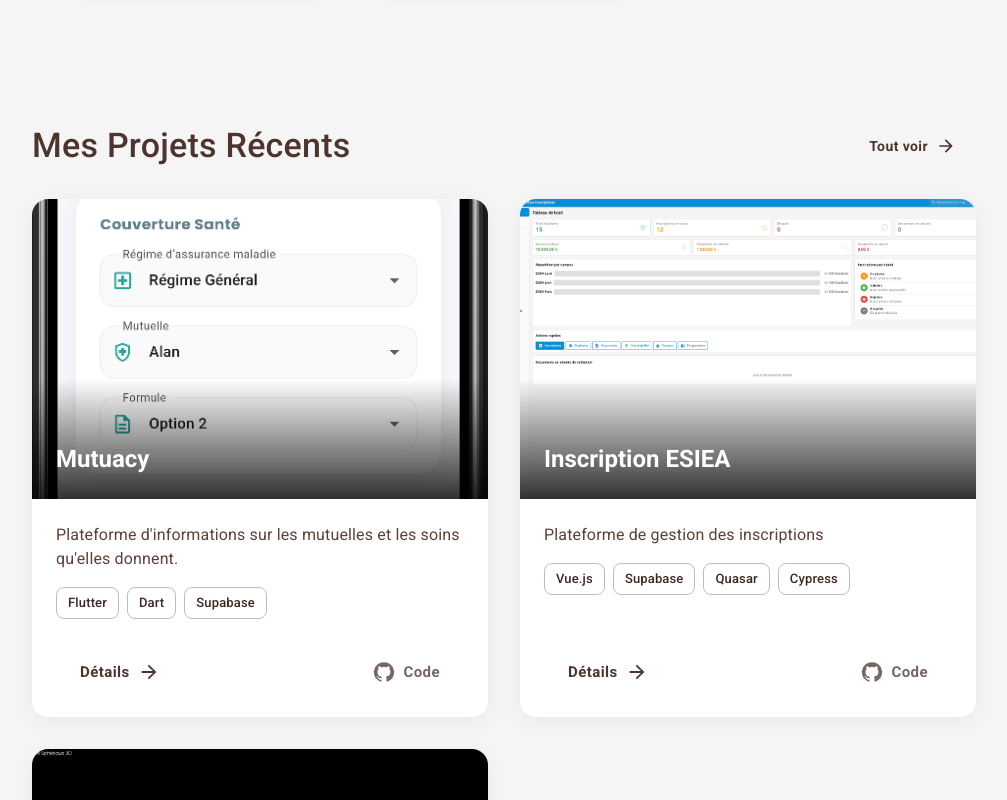
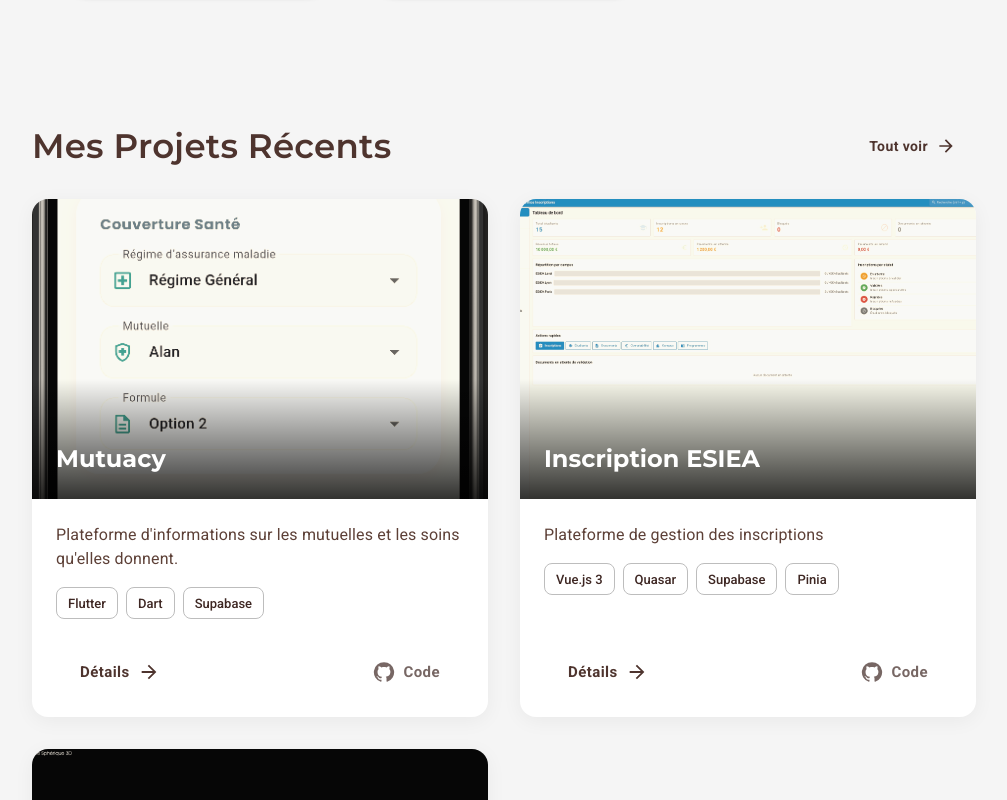
Before and after one commit to xav1312/Portfolio, a React (Vite) app: page / in a window 1280 px wide. Shown: the part 1200-2000 px from the top of the page, without its empty margins (256-1263 px from the left). Built offline with nearby package versions, Linux system fonts and the light colour scheme.

Commit message:
Améliorations

```diff
--- a/index.html
+++ b/index.html
@@ -7,7 +7,7 @@
     <title>Portfolio - Xavier Petilaire-Bellet</title>
     <link
       rel="stylesheet"
-      href="https://fonts.googleapis.com/css?family=Roboto:300,400,500,700&display=swap"
+      href="https://fonts.googleapis.com/css?family=Roboto:300,400,500,700|Montserrat:400,600,700,800&display=swap"
     />
   </head>
   <body>
--- a/src/data/projects.ts
+++ b/src/data/projects.ts
@@ -48,19 +48,25 @@ export const projectsData: Record<string, Project> = {
     subtitle: 'Plateforme de gestion des inscriptions',
     image: 'images/inscription-esiea-main.jpg',
     description:
-      "Application web permettant de gérer le processus d'inscription des nouveaux étudiants à l'ESIEA. Elle simplifie la collecte des documents et le suivi des dossiers administratifs. Elle permet aux administrateurs de gérer les inscriptions des étudiants ainsi que la création des comptes sur la plateforme.",
-    creationProcess: `Ce projet a été réalisé dans le cadre d'un projet académique.
+      "Application Fullstack web complexe permettant de digitaliser entièrement le processus d'inscription des nouveaux étudiants à l'ESIEA. Elle propose une interface double : un portail étudiant pour la soumission des dossiers (documents, informations financières, bourse) et un dashboard complet pour l'administration (validation, suivi, comptabilité).",
+    creationProcess: `Ce projet académique ambitieux a été réalisé en méthode Agile sous forme de sprint.
 
-    Le défi principal était de gérer de manière sécurisée un grand nombre de documents administratifs. J'ai opté pour Supabase pour le stockage et l'authentification afin de garantir la sécurité des données.`,
+    L'architecture repose sur une séparation des rôles (Admin/Étudiant) via Supabase Auth.
+
+    Points clés :
+    - Formulaire Wizard en 6 étapes pour l'étudiant.
+    - Gestion de documents (Stockage sécurisé).
+    - Tests E2E avec Cypress.
+    - Interface avec Quasar Framework (Vue.js).`,
     features: [
-      'Dashboard admin',
-      'Upload de documents sur une Base de données',
-      'Processus d\'inscription',
-      'Renseignement de coordonnées',
-      'Message de validation d\'enregistrement des infos',
+      'Portail Étudiant : Wizard 6 étapes (Infos, Tuteurs, Documents, Bourse...)',
+      'Dashboard Admin : Gestion des inscriptions, documents et comptabilité',
+      'Gestion Documentaire : Upload et prévisualisation des pièces',
+      'Sécurité : Authentification et rôles (RBAC)',
+      'Tests : Couverture E2E avec Cypress'
     ],
-    technologies: ['Vue.js', 'Supabase', 'Quasar', 'Cypress'],
-    githubLink: 'https://github.com/votre-pseudo/inscription-esiea',
+    technologies: ['Vue.js 3', 'Quasar', 'Supabase', 'Pinia', 'Cypress'],
+    githubLink: 'https://gitlab.esiea.fr/fullstack-2025-paris-fr-doloirjulian-ogowann-fis-postickevin-datouoalain-petilairebelletxavier/fullstack-2025-paris-fr-doloirjulian-ogowannefis-postickevin-datouoalain-petilairebelletxavier.git',
     liveLink: null,
     gallery: [
         'images/esiea-1.jpg',
--- a/src/pages/Home.tsx
+++ b/src/pages/Home.tsx
@@ -1,4 +1,4 @@
-import { Box, Typography, Grid, Card, CardMedia, CardContent, CardActions, Button, Container, Chip } from '@mui/material';
+import { Box, Typography, Grid, Card, CardMedia, CardContent, CardActions, Button, Container, Chip, CardActionArea } from '@mui/material';
 import { useNavigate } from 'react-router-dom';
 import { projectsData } from '../data/projects';
 import ArrowForwardIcon from '@mui/icons-material/ArrowForward';
@@ -95,16 +95,16 @@ export default function Home() {
               }}
             >
               <Card
-                sx={{ height: '100%', display: 'flex', flexDirection: 'column', cursor: 'pointer' }}
-                onClick={() => navigate(`/project/${project.id}`)}
+                sx={{ height: '100%', display: 'flex', flexDirection: 'column' }}
               >
-                <Box sx={{ position: 'relative', overflow: 'hidden' }}>
+                <CardActionArea onClick={() => navigate(`/project/${project.id}`)} sx={{ flexGrow: 1, display: 'flex', flexDirection: 'column', alignItems: 'flex-start' }}>
+                    <Box sx={{ position: 'relative', overflow: 'hidden', width: '100%' }}>
                         <CardMedia
                         component="img"
                         height="300" // J'augmente aussi la hauteur de l'image (était 220)
                         image={project.image}
                         alt={project.title}
-                    sx={{ transition: 'transform 0.5s', '&:hover': { transform: 'scale(1.05)' } }}
+                        // La transition et le scale sont gérés par le thème maintenant
                         />
                         <Box
                             sx={{
@@ -121,7 +121,7 @@ export default function Home() {
                             <Typography variant="h5" sx={{ fontWeight: 'bold' }}>{project.title}</Typography>
                         </Box>
                     </Box>
-                <CardContent sx={{ flexGrow: 1, p: 3 }}>
+                    <CardContent sx={{ flexGrow: 1, p: 3, width: '100%' }}>
                     <Typography variant="body1" color="text.secondary" sx={{ mb: 2 }}>
                         {project.subtitle}
                     </Typography>
@@ -131,6 +131,7 @@ export default function Home() {
                         ))}
                     </Box>
                     </CardContent>
+                </CardActionArea>
                 <CardActions sx={{ justifyContent: 'space-between', px: 3, pb: 3 }}>
                   <Button size="large" endIcon={<ArrowForwardIcon />} onClick={(e) => {
                       e.stopPropagation();
--- a/src/pages/ProjectList.tsx
+++ b/src/pages/ProjectList.tsx
@@ -1,4 +1,4 @@
-import { Box, Typography, Grid, Card, CardMedia, CardContent, CardActions, Button, Container, Chip } from '@mui/material';
+import { Box, Typography, Grid, Card, CardMedia, CardContent, CardActions, Button, Container, Chip, CardActionArea } from '@mui/material';
 import { useNavigate } from 'react-router-dom';
 import { projectsData } from '../data/projects';
 import ArrowForwardIcon from '@mui/icons-material/ArrowForward';
@@ -20,16 +20,16 @@ export default function ProjectList() {
             // Changement ici : md={6} pour 2 cartes par ligne
             <Grid item xs={12} md={6} key={project.id}>
               <Card
-                sx={{ height: '100%', display: 'flex', flexDirection: 'column', cursor: 'pointer' }}
-                onClick={() => navigate(`/project/${project.id}`)}
+                sx={{ height: '100%', display: 'flex', flexDirection: 'column' }}
               >
-                <Box sx={{ position: 'relative', overflow: 'hidden' }}>
+                <CardActionArea onClick={() => navigate(`/project/${project.id}`)} sx={{ flexGrow: 1, display: 'flex', flexDirection: 'column', alignItems: 'flex-start' }}>
+                    <Box sx={{ position: 'relative', overflow: 'hidden', width: '100%' }}>
                         <CardMedia
                         component="img"
                         height="300" // Hauteur augmentée
                         image={project.image}
                         alt={project.title}
-                    sx={{ transition: 'transform 0.5s', '&:hover': { transform: 'scale(1.05)' } }}
+                        // La transition est gérée par le thème
                         />
                         <Box
                             sx={{
@@ -46,7 +46,7 @@ export default function ProjectList() {
                             <Typography variant="h5" sx={{ fontWeight: 'bold' }}>{project.title}</Typography>
                         </Box>
                     </Box>
-                <CardContent sx={{ flexGrow: 1, p: 3 }}>
+                    <CardContent sx={{ flexGrow: 1, p: 3, width: '100%' }}>
                     <Typography variant="body1" color="text.secondary" sx={{ mb: 2 }}>
                         {project.subtitle}
                     </Typography>
@@ -56,6 +56,7 @@ export default function ProjectList() {
                         ))}
                     </Box>
                     </CardContent>
+                </CardActionArea>
                 <CardActions sx={{ justifyContent: 'space-between', px: 3, pb: 3 }}>
                   <Button size="large" endIcon={<ArrowForwardIcon />} onClick={(e) => {
                       e.stopPropagation();
--- a/src/theme.ts
+++ b/src/theme.ts
@@ -55,12 +55,12 @@ export const getTheme = (mode: 'light' | 'dark') => createTheme({
   },
   typography: {
     fontFamily: '"Roboto", "Helvetica", "Arial", sans-serif',
-    h1: { fontWeight: 700, letterSpacing: '-0.02em' },
-    h2: { fontWeight: 600, letterSpacing: '-0.01em' },
-    h3: { fontWeight: 600 },
-    h4: { fontWeight: 500 },
-    h5: { fontWeight: 500 },
-    h6: { fontWeight: 500 },
+    h1: { fontFamily: '"Montserrat", sans-serif', fontWeight: 800, letterSpacing: '-0.02em' },
+    h2: { fontFamily: '"Montserrat", sans-serif', fontWeight: 700, letterSpacing: '-0.01em' },
+    h3: { fontFamily: '"Montserrat", sans-serif', fontWeight: 700 },
+    h4: { fontFamily: '"Montserrat", sans-serif', fontWeight: 600 },
+    h5: { fontFamily: '"Montserrat", sans-serif', fontWeight: 600 },
+    h6: { fontFamily: '"Montserrat", sans-serif', fontWeight: 600 },
     button: { textTransform: 'none', fontWeight: 600 },
   },
   shape: {
@@ -108,5 +108,24 @@ export const getTheme = (mode: 'light' | 'dark') => createTheme({
         },
       },
     },
+    MuiCardMedia: {
+      styleOverrides: {
+        root: {
+          transition: 'transform 0.5s ease',
+          // Effet subtil : légère désaturation par défaut
+          filter: mode === 'light' ? 'sepia(0.2) contrast(0.95)' : 'brightness(0.8) grayscale(0.2)',
+        },
+      },
+    },
+    MuiCardActionArea: {
+        styleOverrides: {
+            root: {
+               '&:hover .MuiCardMedia-root': {
+                   transform: 'scale(1.05)',
+                   filter: 'none', // Retour aux couleurs vibrantes au survol
+               }
+            }
+        }
+    }
   },
 });
--- a/src/utils/techLogos.ts
+++ b/src/utils/techLogos.ts
@@ -15,7 +15,12 @@ export const techLogos: Record<string, string> = {
   'Quasar': 'https://cdn.jsdelivr.net/gh/devicons/devicon/icons/quasar/quasar-original.svg', // Vérifier si existe, sinon Vue
   'Cypress': 'https://cdn.jsdelivr.net/gh/devicons/devicon/icons/cypressio/cypressio-original.svg',
   'Pandas': 'https://cdn.jsdelivr.net/gh/devicons/devicon/icons/pandas/pandas-original.svg',
-  // Ajoutez d'autres technos ici si besoin
+  'Pinia': 'https://upload.wikimedia.org/wikipedia/commons/1/11/Pinia.png', // Logo officiel (non présent sur toutes les versions de devicon)
+  'Axios': 'https://cdn.jsdelivr.net/gh/devicons/devicon/icons/axios/axios-plain.svg',
+  // Variations pour correspondre aux données
+  'Vue.js 3': 'https://cdn.jsdelivr.net/gh/devicons/devicon/icons/vuejs/vuejs-original.svg',
+  'Quasar Framework': 'https://cdn.jsdelivr.net/gh/devicons/devicon/icons/quasar/quasar-original.svg',
+  'Supabase (Auth & DB)': 'https://cdn.jsdelivr.net/gh/devicons/devicon/icons/supabase/supabase-original.svg',
 };
 
 // Fonction helper pour récupérer le logo (ou une icône par défaut si non trouvé)
@@ -23,7 +28,7 @@ export const getTechLogo = (techName: string): string | undefined => {
   // Recherche exacte
   if (techLogos[techName]) return techLogos[techName];
 
-  // Recherche insensible à la casse ou partielle si besoin (optionnel)
+  // Recherche insensible à la casse ou partielle
   const key = Object.keys(techLogos).find(k => k.toLowerCase() === techName.toLowerCase());
   return key ? techLogos[key] : undefined;
 };
```
Lines whose indentation alone changed are shown as unchanged.
